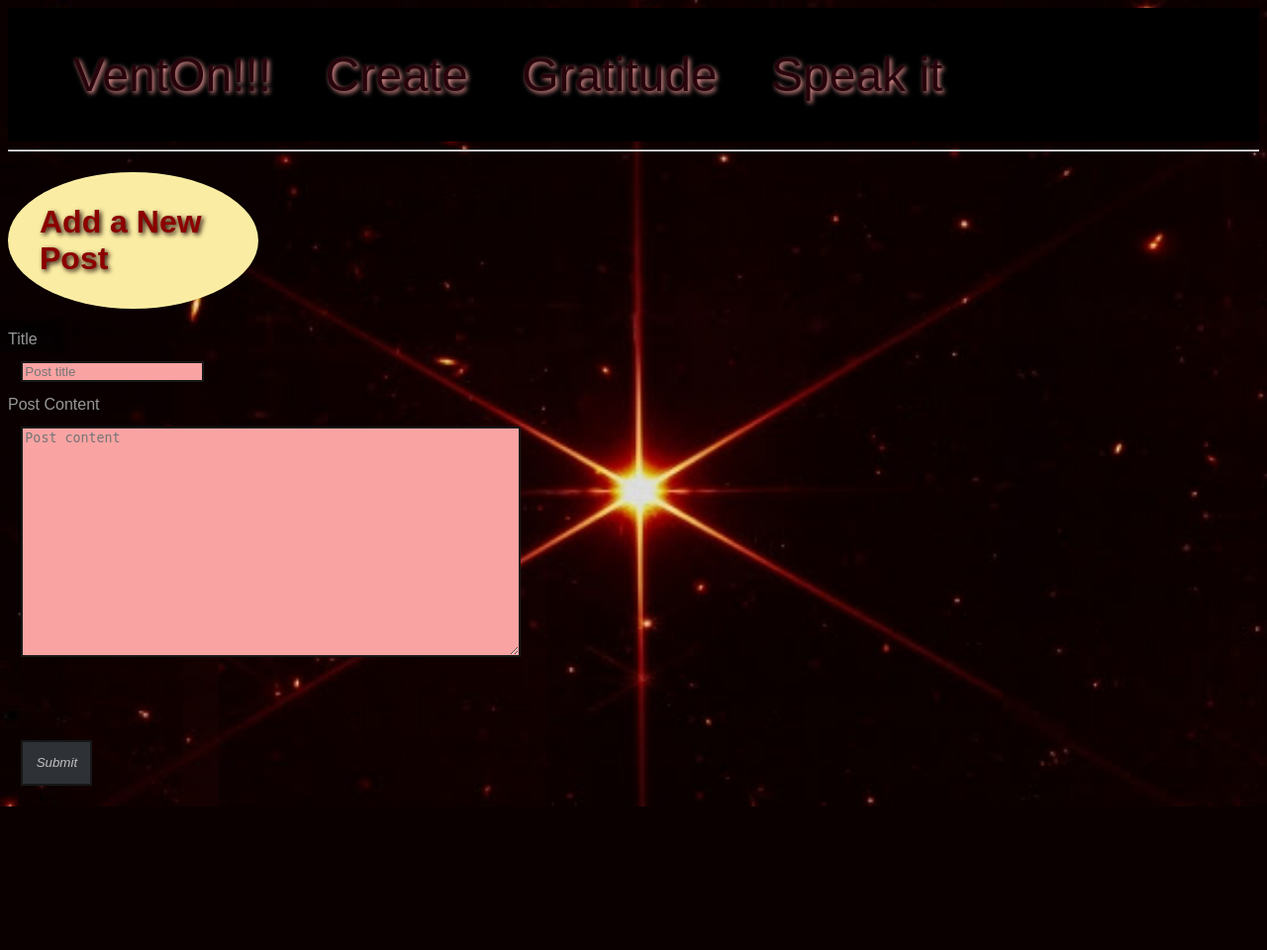
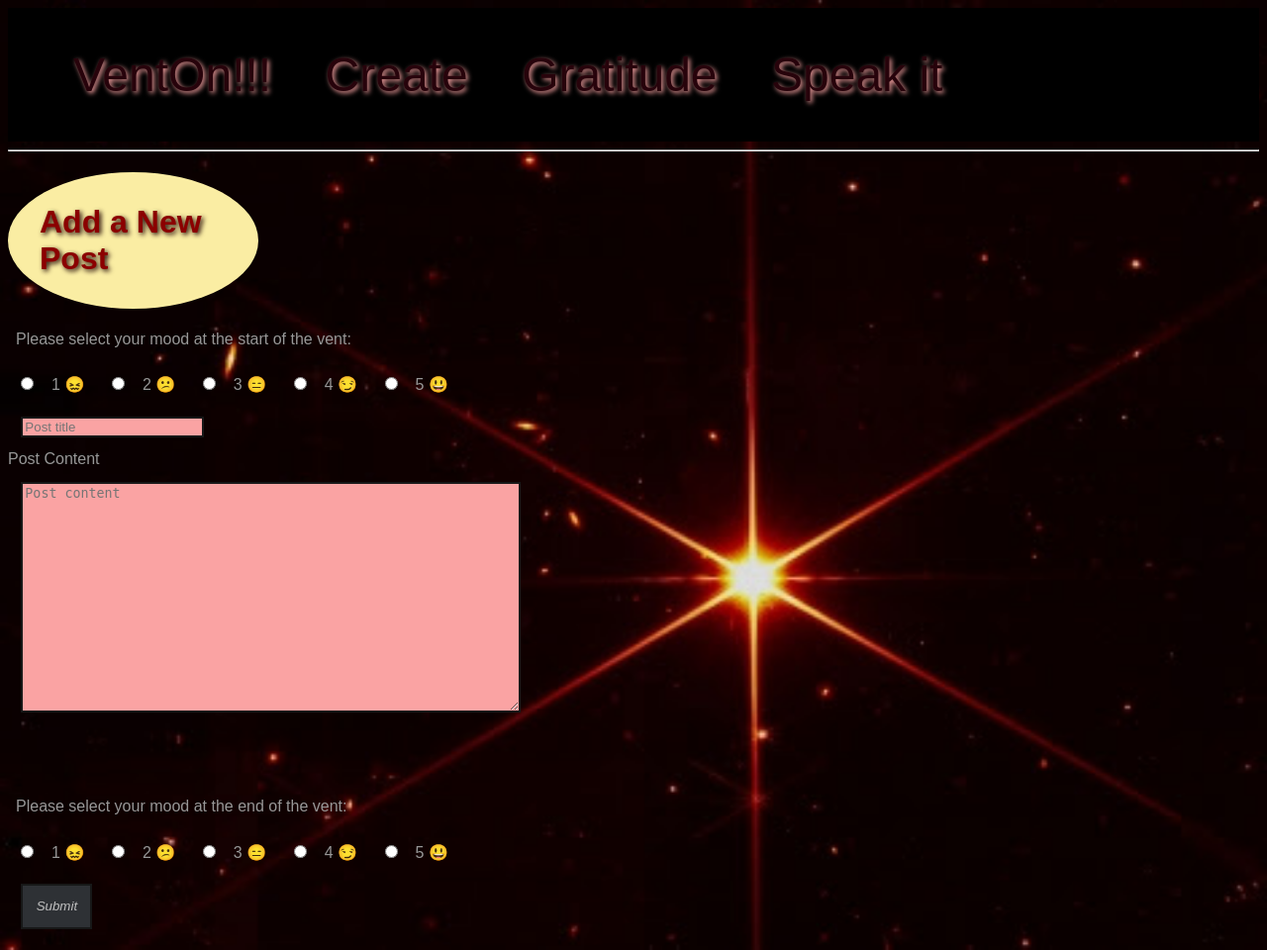
Before and after one commit to H-Len/VentOn, a Flask app: page /create in a window 1280 px wide. Shown: the whole page at 99% size. Before the commit the page ends 815 px from the top, so only its background shows below. Run offline with Flask 2, Linux system fonts and the light colour scheme; some libraries are stand-ins or nearby versions.

Commit message:
mood added to edit

```diff
--- a/app.py
+++ b/app.py
@@ -21,6 +21,9 @@ class Post(db.Model):
     created = db.Column(db.DateTime, nullable=False, default=datetime.now)
     title = db.Column(db.Text, nullable=False)
     content = db.Column(db.Text, nullable=False)
+    init_mood = db.Column(db.SmallInteger)
+    final_mood = db.Column(db.SmallInteger)
+
 
 def __repr__(self):
     return '<Post %r>' % self.content
@@ -70,8 +73,10 @@ def speak():
 @app.route('/create', methods=('GET', 'POST'))
 def create():
     if request.method == 'POST':
+        init_mood = request.form.get('imood')
         title = request.form['title']
         content = request.form['content']
+        final_mood = request.form['pmood']
 
         if not title:
             flash('Title is required!')
@@ -79,7 +84,7 @@ def create():
             flash('Content is required!')
         else:
 
-            new_add = Post(title=title, content=content)
+            new_add = Post(title=title, content=content, init_mood=init_mood, final_mood=final_mood)
             db.session.add(new_add)
             db.session.commit()
 
@@ -91,8 +96,10 @@ def edit(id):
     post = db.session.query(Post).get(id)
 
     if request.method == 'POST':
+        init_mood = request.form.get('imood')
         title = request.form['title']
         content = request.form['content']
+        final_mood = request.form['pmood']
 
         if not title:
             flash('Title is required!')
@@ -103,19 +110,23 @@ def edit(id):
         else:
             post.title = title
             post.content = content
+            post.init_mood = init_mood
+            post.final_mood = final_mood
+            db.session.commit()
+
+            new_add = Post(title=title, content=content, init_mood=init_mood, final_mood=final_mood)
+            db.session.add(new_add)
             db.session.commit()
 
             return redirect(url_for('index'))
 
     return render_template('edit.html', post=post)
 
+#edit route to allow connection/deletion
 @app.route('/<int:id>/delete/', methods=('POST',))
 def delete(id):
-    post = get_post(id)
-    conn = get_db_connection()
-    conn.execute('DELETE FROM post WHERE id = ?', (id,))
-    conn.commit()
-    conn.close()
+    post = db.session.query(Post).get(id)
+    db.session.delete(id)
     flash('"{}" was successfully deleted!'.format(post['title']))
     return redirect(url_for('index'))
 
--- a/init_db.py
+++ b/init_db.py
@@ -9,11 +9,11 @@ with open('schema.sql') as f:
 
 cur = connection.cursor()
 
-connection.execute("INSERT INTO posts (title, content) VALUES(?, ?)",
-    ('First post', 'Content for the first post')
+connection.execute("INSERT INTO posts (title, content, init_mood, post_mood) VALUES(?, ?, ?, ?)",
+    ('First mood post', 'Content for the first mood post', 4, 5)
     )
 
-connection.execute("INSERT INTO posts (title, content) VALUES(?, ?)",
+connection.execute("INSERT INTO posts (title, content, init_mood, post_mood) VALUES(?, ?, ?, ?)",
     ('Second post', 'Content for the second post')
     )
 
--- a/templates/create.html
+++ b/templates/create.html
@@ -4,7 +4,17 @@
 {% block content %}
     <h1>{% block title %} Add a New Post {% endblock %}</h1>
     <form method="post">
-        <label for="title">Title</label>
+        <p>Please select your mood at the start of the vent:</p>
+        <input type="radio" name="imood" value="1">
+        <label for="mood1">1 😖</label>
+        <input type="radio" name="imood" value="2">
+        <label for="mood1">2 😕</label>
+         <input type="radio" name="imood" value="3">
+        <label for="mood1">3 😑</label>
+        <input type="radio" name="imood" value="4">
+        <label for="mood1">4 😏</label>
+        <input type="radio" name="imood" value="5">
+        <label for="mood1">5 😃</label>
         <br>
         <input type="text" name="title"
                placeholder="Post title"
@@ -20,6 +30,18 @@
                 cols="60"
                 >{{ request.form['content'] }}</textarea>
         <br>
+        <p>Please select your mood at the end of the vent:</p>
+        <input type="radio" id="mood1" name="pmood" value="1">
+        <label for="mood1">1 😖</label>
+        <input type="radio" id="mood2" name="pmood" value="2">
+        <label for="mood2">2 😕</label>
+         <input type="radio" id="mood3" name="pmood" value="3">
+        <label for="mood3">3 😑</label>
+        <input type="radio" id="mood4" name="pmood" value="4">
+        <label for="mood4">4 😏</label>
+        <input type="radio" id="mood5" name="pmood" value="5">
+        <label for="mood5">5 😃</label>
+        <br>
         <button type="submit">Submit</button>
     </form>
 {% endblock %}
--- a/templates/index.html
+++ b/templates/index.html
@@ -72,6 +72,9 @@ Showing page {{ posts.page }} of {{ posts.pages }}
             <thead class="thead-dark">
                 <tr>
                     <!-- <th>S/N</th> -->
+                    <th>Mood before writing [1-5 fabulous]</th>
+                    <!-- <th> / </th> -->
+                    <th>Mood after writing [1-5 fabulous]</th>
                     <th>Date Created</th>
                     <th></th>
                     <th>Title</th>
@@ -81,6 +84,9 @@ Showing page {{ posts.page }} of {{ posts.pages }}
                 {% for post in posts.items %}
                 <tr>
                     <!-- <th scope="row">{{ loop.index }}</th> -->
+                    <td>{{ post.init_mood }}</td>
+                    <!-- <td> / </td> -->
+                    <td>{{ post.final_mood }}</td>
                     <td>{{ post.created }}</td>
                     <td>:</td>
                     <td>{{ post.title }}</td>
```
Also changed, not shown: templates/edit.html (+28 -2 lines).
